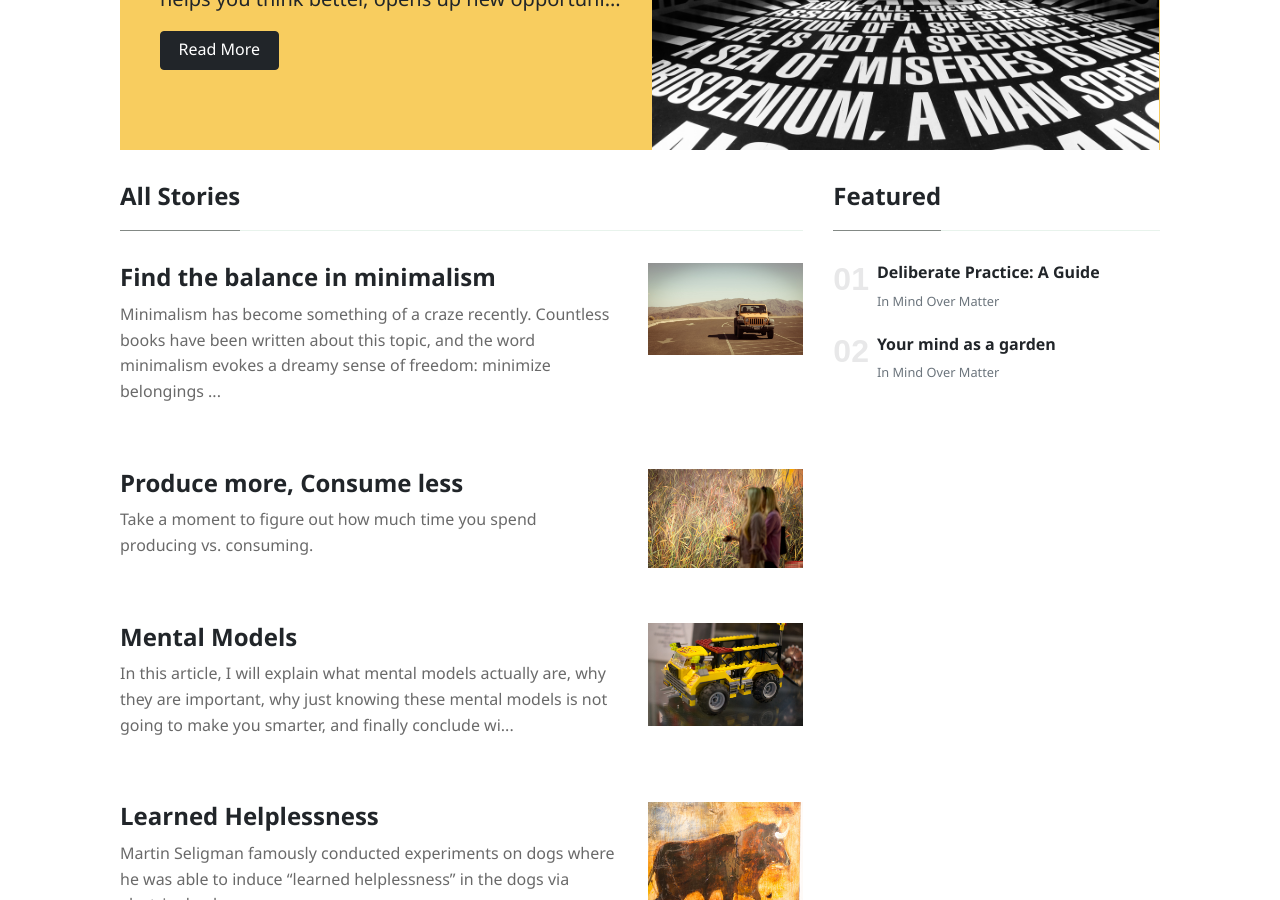
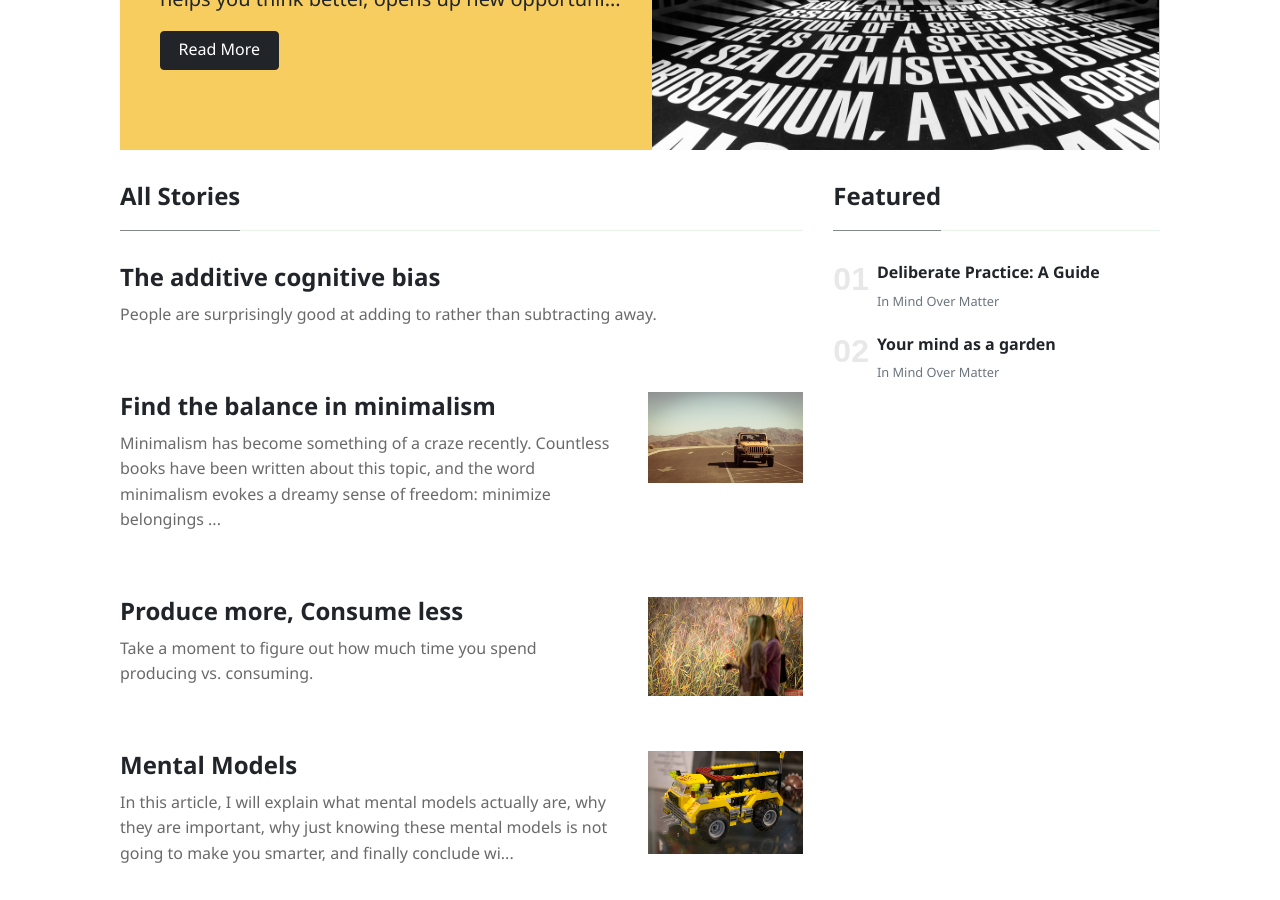
Before and after one commit to madiator/smarter.github.io, a Jekyll site: the page built from index.html, in a window 1280 px wide and 900 px high, scrolled down 635 px. Built offline with Jekyll 4.4.1, drawn with Linux system fonts in a browser that asks for light colours; nearby versions of some CDN libraries; the list of posts is cut into pages by our own code; part of the change alters nothing that is shown.

Commit message:
additive cognitive bias

```diff
--- /dev/null
+++ b/_posts/2021-04-07-additive-cognitive-bias.markdown
@@ -0,0 +1,37 @@
+---
+layout: post
+title: "The additive cognitive bias"
+date: 2021-04-07 00:00
+comments: true
+categories: ["mind over matter"]
+published: true
+---
+People are surprisingly good at adding to rather than subtracting away.
+
+Think about it. How often do you go about throwing away what you have and decluttering vs. how often you decide to buy stuff?
+
+This tendency to add to is a cognitive bias that I only recently came to know.
+
+The balance bike is a fantastic invention. For several decades we taught our kids how to ride bicycles with bicycles equipped with training wheels. Only recently the balance bikes have become quite a thing. For all this time, we have had an inelegant solution (adding training wheels) and overlooked an elegant solution (subtract the pedals out).
+
+<figure>
+  <img src="/assets/images/balance-bike.jpg" alt="Balance bike" style="width:100%">
+  <figcaption style="margin-top: 0px; font-size: 10px;">Photo by <a href="https://unsplash.com/@jordaneil?utm_source=unsplash&utm_medium=referral&utm_content=creditCopyText">Jordan Sanchez</a> on <a href="https://unsplash.com/s/photos/balance-bike?utm_source=unsplash&utm_medium=referral&utm_content=creditCopyText">Unsplash</a></figcaption>
+</figure>
+
+In an [interesting article on Scientific American](https://www.scientificamerican.com/article/our-brain-typically-overlooks-this-brilliant-problem-solving-strategy/), the author says:
+> [Leidy Klotz](https://engineering.virginia.edu/faculty/leidy-klotz), an engineer at the University of Virginia, noticed that minimalist designs, in which elements are removed from an existing model, were uncommon. So he reached out to [Gabrielle Adams](https://batten.virginia.edu/people/gabrielle-adams), a social psychologist at the university, to try to figure out why this was the case. The two researchers hypothesized that there might be a psychological explanation: when faced with a problem, *people tend to select solutions that involve adding new elements rather than taking existing components away.*
+
+That's remarkable. Other examples from the study conducted by Leidy Klotz and Gabrielle Adams:
+* When completing a lego brick puzzle, where a bridge was wobbly, most participants decided to add more blocks rather than remove (and interestingly, a child removed a block).
+* In a computer puzzle where they had to make a pattern symmetrical, most people chose to add tiles rather than remove them (which would have required fewer clicks).
+
+I am also reminded of [Braess's paradox](https://en.wikipedia.org/wiki/Braess%27s_paradox) where adding one or more roads could make the traffic much worse.
+
+If you have read [Thinking Fast and Slow](https://amzn.to/39f7qKx) (if not, I highly recommend that book), you know about mental heuristics --- the shortcuts that we take when thinking.
+
+So this tendency to add to things is a cognitive bias and a type of heuristic that we use and has only recently been discovered.
+
+Another remarkable finding is that when the study participants were under high cognitive load or were distracted, they could use subtractive skills more often.
+
+Let's watch out for additive cognitive bias next time we think of buying something or when solving problems. Think about it the next time you want to add more features to your code, think about it when you are thinking more things your team should do. And remember what Einstein said: "Everything should be made as simple as possible, but no simpler."
--- a/index.html
+++ b/index.html
@@ -65,7 +65,7 @@ description: "A blog that explores how to improve thinking."
 
 
 
-<!-- Now the rest of the posts with the usual loop but with an offset:4 on the first page so we can skeep the first 4 posts displayed above -->
+<!-- Now the rest of the posts with the usual loop but with an offset:4 on the first page so we can skip the first 4 posts displayed above -->
 
 <div class="row mt-3">
 
```
Also changed, not shown: README.md, assets/images/balance-bike.jpg (added).
